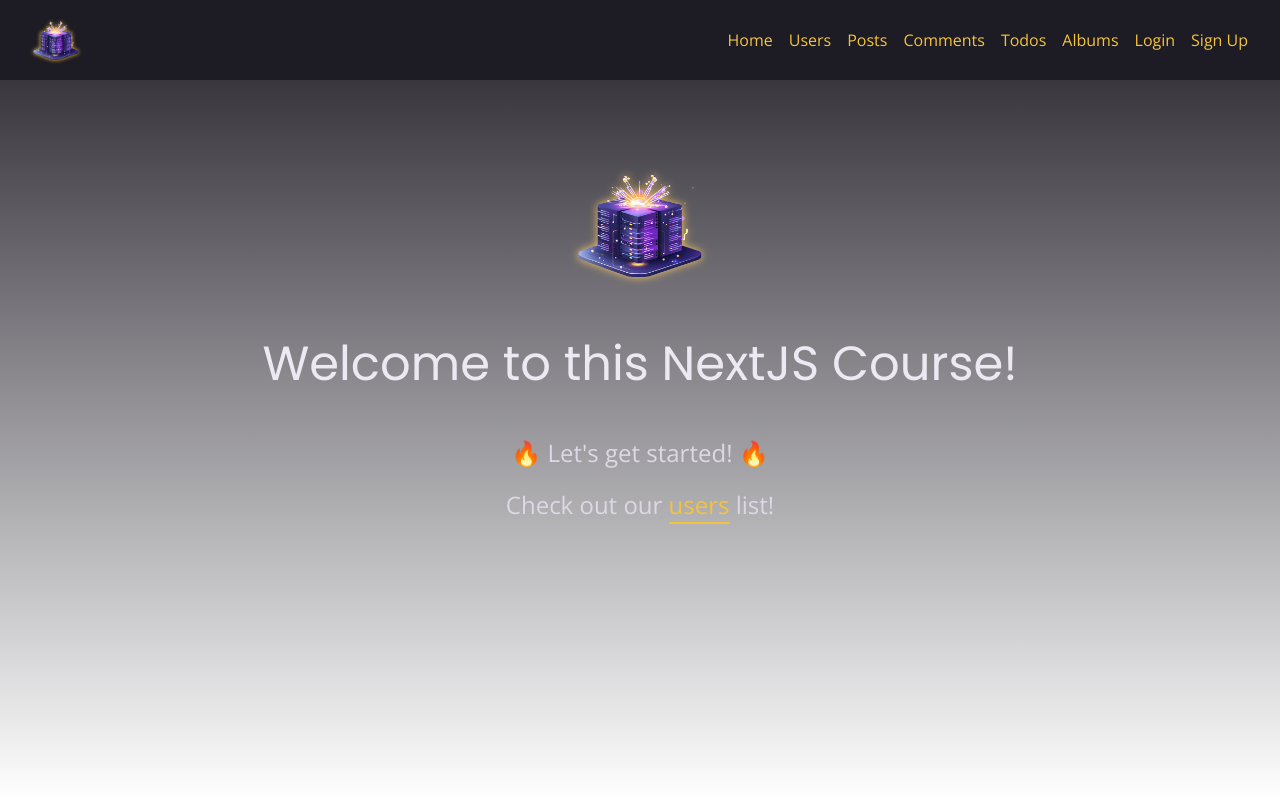
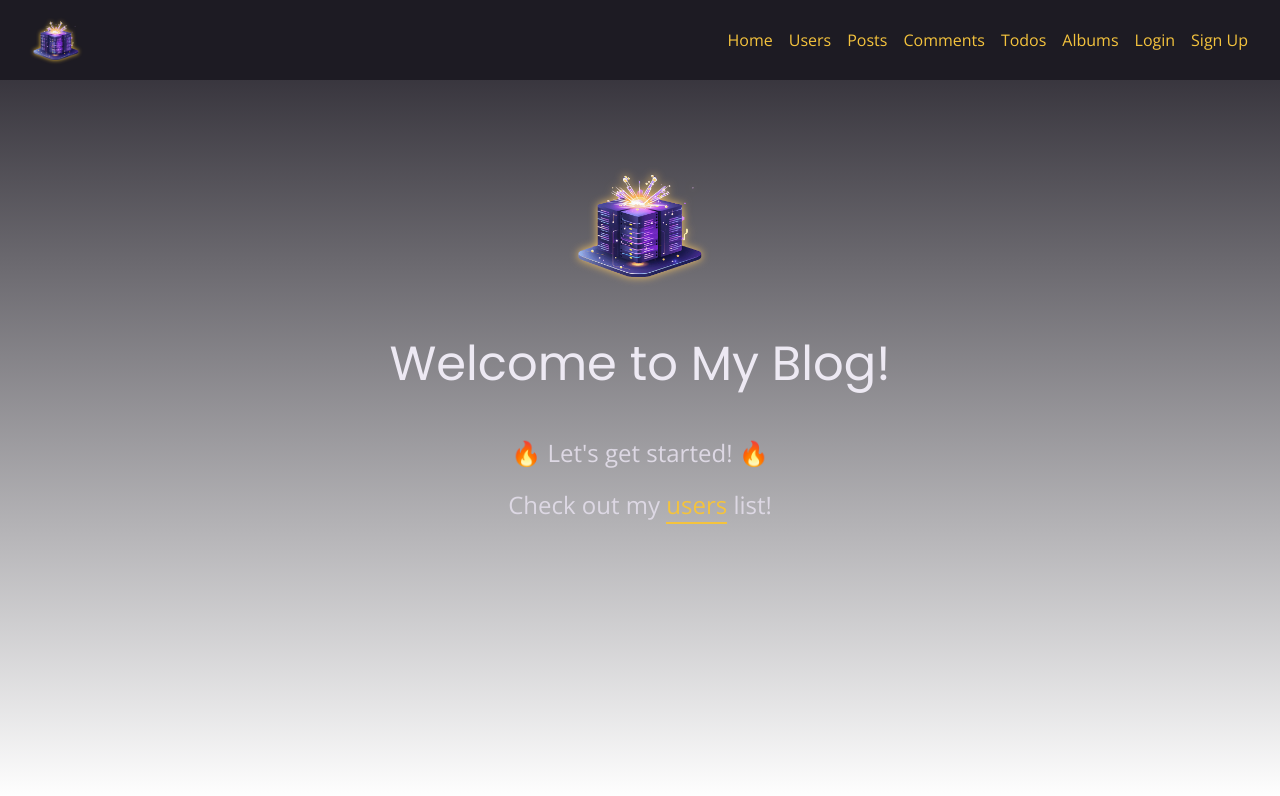
Before and after one commit to mingwangrrc/nextjs_starting_project, a Next.js app: page / in a window 1280 px wide. Shown: the top 796 px of the page. Built offline with nearby package versions, Linux system fonts and the light colour scheme.

Commit message:
HomePage Content Edit

```diff
--- a/app/globals.css
+++ b/app/globals.css
@@ -15,6 +15,7 @@
   background: linear-gradient(180deg, #232029, white);
   color: #ddd8e4;
 }
+
 
 main {
   text-align: center;
--- a/app/page.js
+++ b/app/page.js
@@ -2,10 +2,10 @@
   return (
     <main>
       <img src="/logo.png" alt="A server surrounded by magic sparkles." />
-      <h1>Welcome to this NextJS Course!</h1>
+      <h1>Welcome to My Blog!</h1>
       <p>🔥 Let&apos;s get started! 🔥</p>
       <p>
-        Check out our <a href="/users">users</a> list!
+        Check out my <a href="/users">users</a> list!
       </p>
     </main>
   );
```
